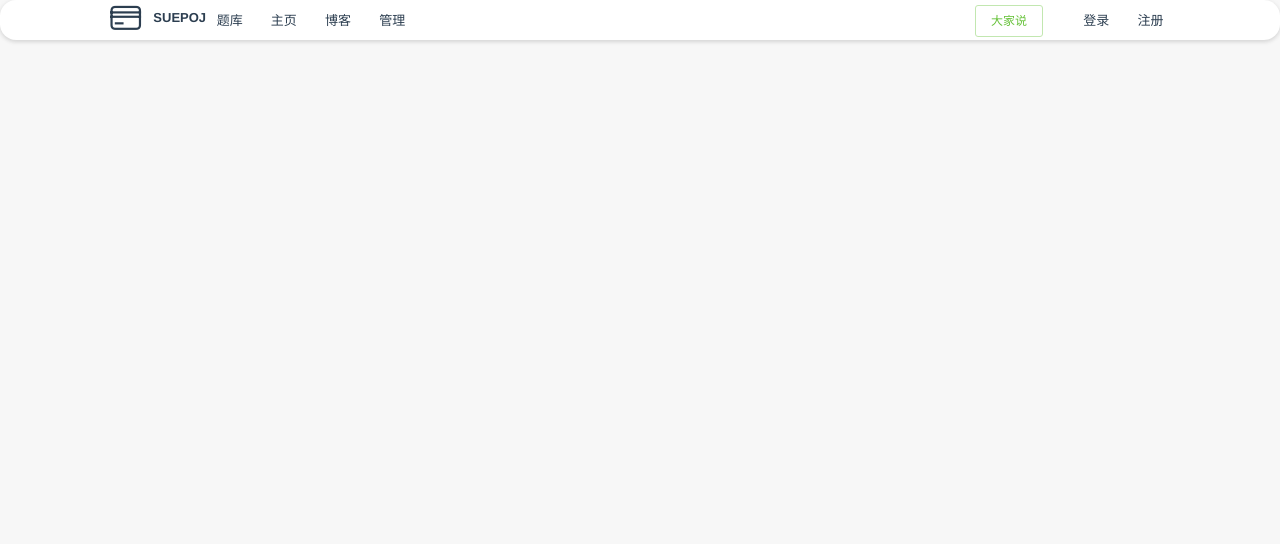
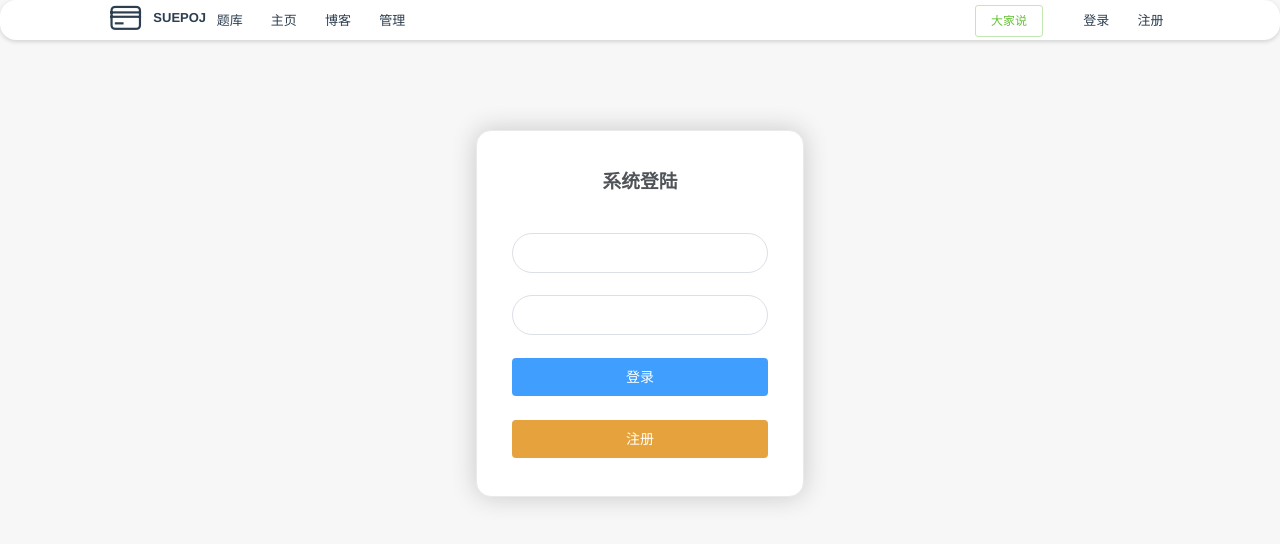
Before and after one commit to HYBB-rash/suep-oj, a Vue app: page /login in a window 1280 px wide. Shown: the top 544 px of the page. Built offline with nearby package versions, Linux system fonts and the light colour scheme; what mavon-editor would draw is missing.

Commit message:
用户管理面板

```diff
--- a/package.json
+++ b/package.json
@@ -15,6 +15,7 @@
   },
   "dependencies": {
     "@babel/runtime-corejs2": "^7.12.13",
+    "axios": "^0.21.1",
     "element-resize-detector": "^1.2.1",
     "element-ui": "^2.15.0",
     "gitbook-markdown-css": "^1.1.0",
--- /dev/null
+++ b/src/Login.vue
@@ -0,0 +1,117 @@
+<template>
+  <el-form class="login-container" label-width="0px"
+           status-icon :rules="rules"
+           label-position="left" :model="loginForm">
+    <h3 class="login_title">系统登陆</h3>
+    <el-form-item prop="username">
+      <el-input type="text" v-model="loginForm.username"
+                autocomplete="off" aria-placeholder="账号"></el-input>
+    </el-form-item>
+    <el-form-item prop="password">
+      <el-input type="password" v-model="loginForm.password"
+                autocomplete="off" aria-placeholder="密码"></el-input>
+    </el-form-item>
+    <el-form-item>
+      <el-button type="primary" class="login_button" v-on:click="login">登录</el-button>
+    </el-form-item>
+    <el-form-item>
+      <el-button type="warning" class="login_button" v-on:click="regis">注册</el-button>
+    </el-form-item>
+  </el-form>
+</template>
+
+<script>
+
+export default {
+  name: 'Login',
+  data () {
+    const checkUsername = (rule, value, callback) => {
+      if (!value) {
+        return callback(new Error('请输入用户名'))
+      }
+    }
+    const checkPassword = (rule, value, callback) => {
+      if (!value) {
+        return callback(new Error('请输入密码'))
+      }
+    }
+    return {
+      loginForm: {
+        id: '',
+        username: '',
+        password: ''
+      },
+      responseResult: [],
+      rules: {
+        username: [{validator: checkUsername, trigger: 'blur'}],
+        password: [{validator: checkPassword, trigger: 'blur'}]
+      }
+    }
+  },
+  methods: {
+    login () {
+      var _this = this
+      this.$axios
+        .post('/login', {
+          username: this.loginForm.username,
+          password: this.loginForm.password
+        })
+        .then(successResponse => {
+          console.log(successResponse.data.result)
+          if (successResponse.data.code === 200) {
+            _this.$store.commit({
+              type: 'storeLoginMessage',
+              userId: successResponse.data.result,
+              username: _this.loginForm.username
+            })
+            const path = this.$route.query.redirect
+            console.log(_this.$store.state.login.username)
+            this.$router.replace({path: path === '/' || path === undefined ? '/' : path})
+          }
+        })
+        .catch(failResponse => {
+        })
+    },
+    regis () {
+      this.$router.replace({path: '/regis'})
+    }
+  }
+}
+</script>
+
+<style scoped>
+  #paper {
+    background: url("./assets/eva1.jpg") repeat center;
+    height: 100%;
+    width: 100%;
+    background-size: cover;
+    position: fixed;
+  }
+  body{
+    margin: 0px;
+  }
+  .login-container {
+    border-radius: 15px;
+    background-clip: padding-box;
+    margin: 90px auto;
+    width: 20%;
+    padding: 35px 35px 15px 35px;
+    background: #fff;
+    border: 1px solid #eaeaea;
+    box-shadow: 0 0 25px #cac6c6;
+  }
+
+  .login_title {
+    margin: 0px auto 40px auto;
+    text-align: center;
+    color: #505458;
+  }
+  .login_remember {
+    margin: 0px 0px 35px 0px;
+    text-align: left;
+  }
+  .login_button {
+    width: 100%;
+    border: none;
+  }
+</style>
--- a/src/ProblemPage.vue
+++ b/src/ProblemPage.vue
@@ -40,7 +40,7 @@ export default {
   components: {EditFunctionPane, FunctionPane, Example, MarkdownPage, CodeEdit},
   data () {
     return {
-      language: 'cpp',
+      language: 'java',
       languages: [
         {value: 'python', label: 'Python 3'},
         {value: 'c', label: 'C (gcc)'},
--- /dev/null
+++ b/src/Regis.vue
@@ -0,0 +1,62 @@
+<template>
+  <el-form class="login-container" label-position="left"
+           label-width="0px" v-loading="loading">
+    <h3 class="login_title">用户注册</h3>
+    <el-form-item>
+      <el-input type="text" v-model="regisForm.username"
+                auto-complete="off" placeholder="账号"></el-input>
+    </el-form-item>
+    <el-form-item>
+      <el-input type="password" v-model="regisForm.password"
+                auto-complete="off" placeholder="密码"></el-input>
+    </el-form-item>
+    <el-form-item style="width: 100%">
+      <el-button type="primary" style="width: 40%;background: #505458;border: none" v-on:click="regis">注册</el-button>
+    </el-form-item>
+  </el-form>
+</template>
+
+<script>
+export default {
+  name: 'Regis',
+  data () {
+    return {
+      checked: true,
+      regisForm: {
+        username: '',
+        password: ''
+      },
+      loading: false
+    }
+  },
+  methods: {
+    regis () {
+      var _this = this
+      console.log(this.regisForm)
+      this.$axios
+        .post('/regis', {
+          username: this.regisForm.username,
+          password: this.regisForm.password
+        })
+        .then(successResponse => {
+          console.log(successResponse)
+          if (successResponse.data.code === 200) {
+            this.$alert('注册成功', '提示', {
+              confirmButtonText: '确定'
+            })
+            _this.$router.replace('/login')
+          } else {
+            this.$alert(successResponse.data.message, '提示', {
+              confirmButtonText: '确定'
+            })
+          }
+        })
+        .catch(failResponse => {})
+    }
+  }
+}
+</script>
+
+<style scoped>
+
+</style>
--- a/src/main.js
+++ b/src/main.js
@@ -22,6 +22,12 @@ Vue.use(ElementUI)
 Vue.use(Vuex)
 Vue.use(mavonEditor)
 
+var axios = require('axios')
+axios.defaults.baseURL = 'http://192.168.196.131:8433/api'
+axios.defaults.withCredentials = true
+Vue.prototype.$axios = axios
+
+Vue.config.productionTip = false
 // Vue.use(codemirror)
 Vue.directive('highlight', function (el) {
   const blocks = el.querySelectorAll('pre code')
--- a/src/router/index.js
+++ b/src/router/index.js
@@ -14,6 +14,8 @@ import MySentList from '../components/MySentList'
 import PaperEdit from '../PaperEdit'
 import PaperIndex from '../PaperIndex'
 import ManagePage from '../ManagePage'
+import Login from '../Login'
+import Regis from '../Regis'
 
 Vue.use(Router)
 
@@ -93,6 +95,16 @@ export default new Router({
       path: '/manager',
       name: 'ManagePage',
       component: ManagePage
+    },
+    {
+      path: '/login',
+      name: 'Login',
+      component: Login
+    },
+    {
+      path: '/regis',
+      name: 'Regis',
+      component: Regis
     }
   ]
 })
--- a/src/store/index.js
+++ b/src/store/index.js
@@ -1,10 +1,12 @@
 import Vue from 'vue'
 import Vuex from 'vuex'
 import mapper from './mapper'
+import login from './login'
 
 Vue.use(Vuex)
 export default new Vuex.Store({
   modules: {
-    mapper: mapper
+    mapper: mapper,
+    login: login
   }
 })
--- /dev/null
+++ b/src/store/login.js
@@ -0,0 +1,18 @@
+export default {
+  state: {
+    id: window.localStorage.getItem('login' || '[]') == null ? '' : JSON.parse(window.localStorage.getItem('login' || '[]')).id,
+    username: window.localStorage.getItem('login' || '[]') == null ? '' : JSON.parse(window.localStorage.getItem('login' || '[]')).username
+  },
+  mutations: {
+    storeLoginMessage (state, playLoad) {
+      state.id = playLoad.userId
+      state.username = playLoad.username
+      window.localStorage.setItem('login', JSON.stringify(state))
+    },
+    logout (state) {
+      state.id = null
+      state.username = null
+      window.localStorage.removeItem('login')
+    }
+  }
+}
```
Also changed, not shown: config/index.js (+9 -1 lines), src/api/http.js (added, +71 -0 lines), src/assets/eva1.jpg (added), 1 other file (tests, documents, lock files or other folders).
